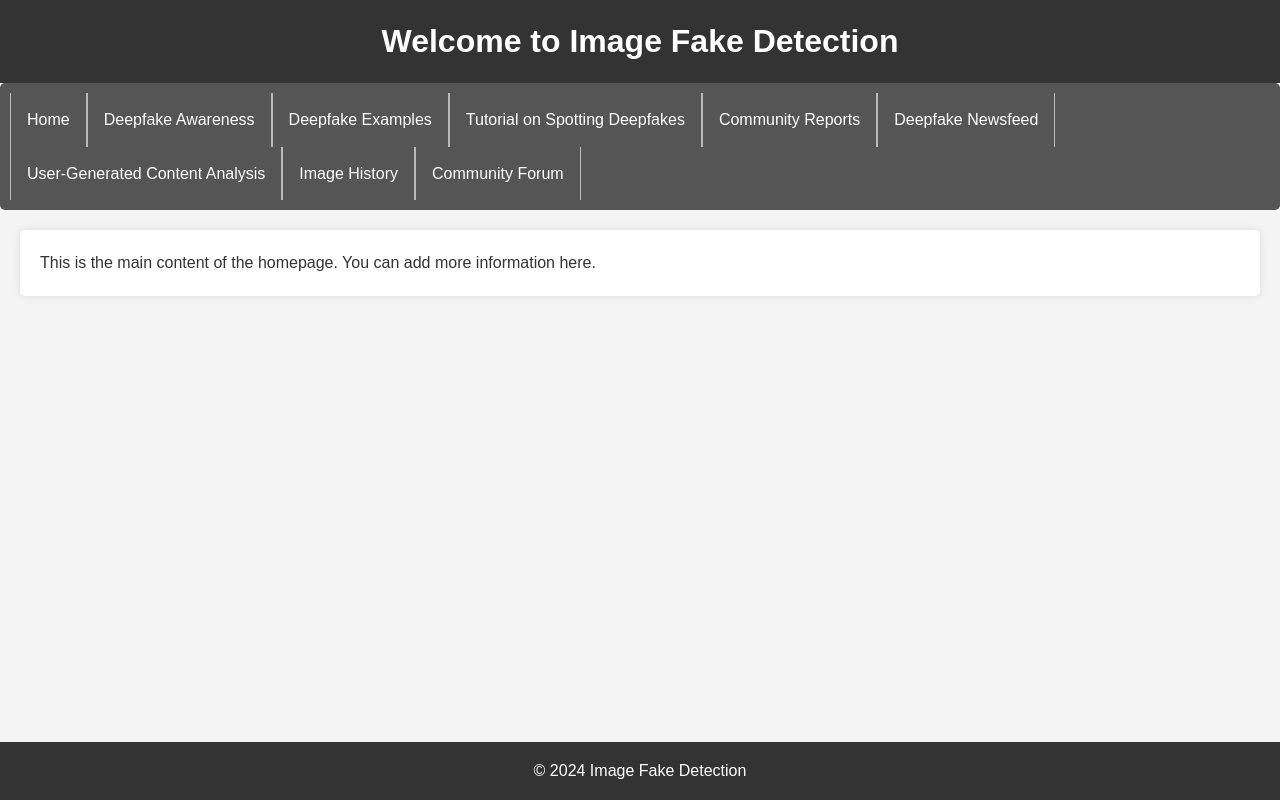
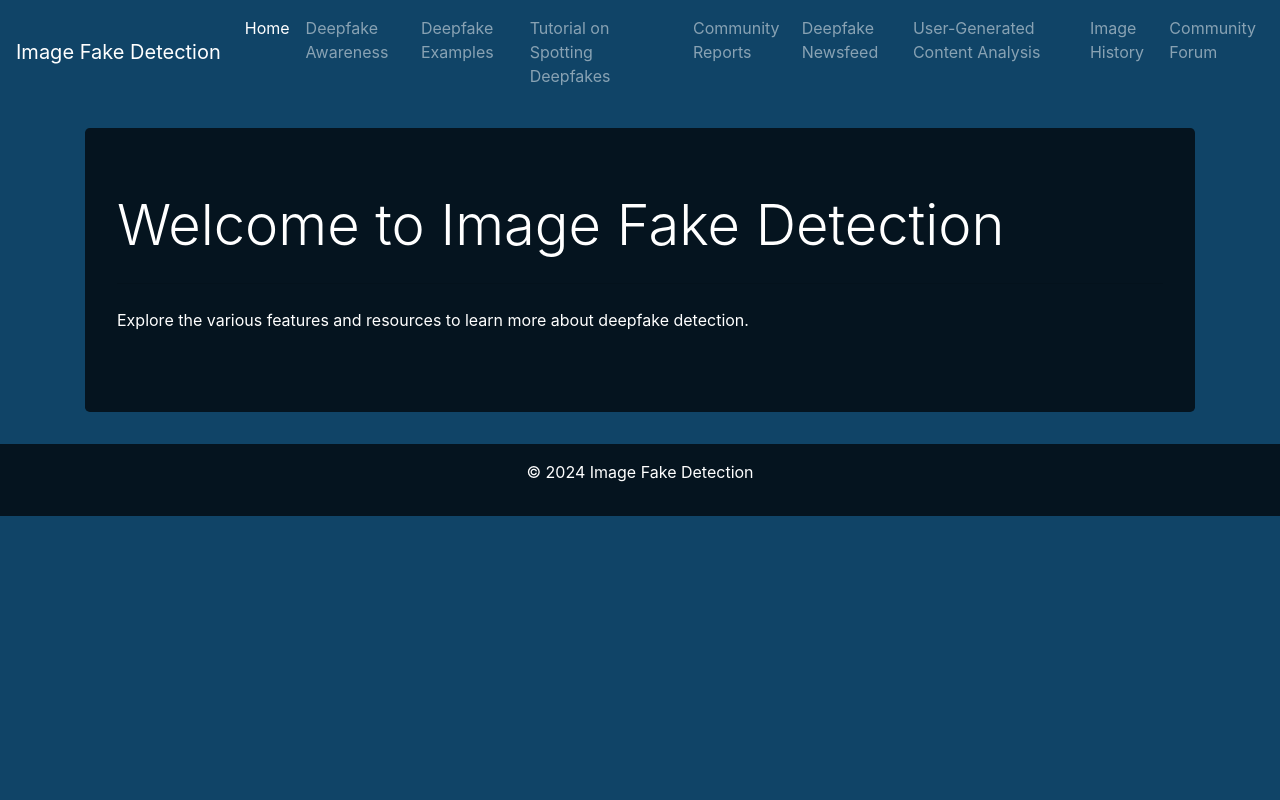
Before and after one commit to JasmineRahman/image_fake_detection, a Flask app: page / in a window 1280 px wide. Run offline with Flask 3, Linux system fonts and the light colour scheme; some libraries are stand-ins or nearby versions.

Commit message:
mage changes in index.html

```diff
--- a/app/templates/index.html
+++ b/app/templates/index.html
@@ -4,33 +4,93 @@
     <meta charset="UTF-8">
     <meta name="viewport" content="width=device-width, initial-scale=1.0">
     <title>Image Fake Detection</title>
-    <link rel="stylesheet" href="style.css">
+    <!-- Add Bootstrap CDN link for CSS -->
+    <link rel="stylesheet" href="https://stackpath.bootstrapcdn.com/bootstrap/4.5.2/css/bootstrap.min.css">
+    <!-- Link to your custom styles.css -->
+
+    <style>
+        /* Custom styles for full-page background color */
+        body {
+            background-color: #104467; /* Replace with your desired color */
+            height: 100vh;
+            margin: 0;
+            color: #fff; /* Adjust text color for better visibility */
+        }
+
+        .navbar {
+            background-color: transparent !important; /* Make the navbar transparent */
+        }
+
+        .jumbotron {
+            background-color: rgba(0, 0, 0, 0.7); /* Add a semi-transparent background to the jumbotron */
+            color: #fff; /* Text color for the jumbotron */
+        }
+
+        .footer {
+            background-color: rgba(0, 0, 0, 0.7); /* Add a semi-transparent background to the footer */
+            color: #fff; /* Text color for the footer */
+        }
+    </style>
 </head>
 <body>
-    <header>
-        <h1>Welcome to Image Fake Detection</h1>
-    </header>
 
-    <nav>
-        <ul>
-            <li><a href="/">Home</a></li>
-            <li><a href="/deepfake_awareness">Deepfake Awareness</a></li>
-            <li><a href="/deepfake_examples">Deepfake Examples</a></li>
-            <li><a href="/tutorial_on_spotting_deepfakes">Tutorial on Spotting Deepfakes</a></li>
-            <li><a href="/community_reports">Community Reports</a></li>
-            <li><a href="/newsfeed">Deepfake Newsfeed</a></li>
-            <li><a href="/user_generated_content_analysis">User-Generated Content Analysis</a></li>
-            <li><a href="/image_history">Image History</a></li>
-            <li><a href="/community_forum">Community Forum</a></li>
-        </ul>
+    <!-- Bootstrap Navigation Bar -->
+    <nav class="navbar navbar-expand-lg navbar-dark bg-dark">
+        <a class="navbar-brand" href="/">Image Fake Detection</a>
+        <button class="navbar-toggler" type="button" data-toggle="collapse" data-target="#navbarNav" aria-controls="navbarNav" aria-expanded="false" aria-label="Toggle navigation">
+            <span class="navbar-toggler-icon"></span>
+        </button>
+        <div class="collapse navbar-collapse" id="navbarNav">
+            <ul class="navbar-nav">
+                <li class="nav-item active">
+                    <a class="nav-link" href="/">Home</a>
+                </li>
+                <li class="nav-item">
+                    <a class="nav-link" href="/deepfake_awareness.html">Deepfake Awareness</a>
+                </li>
+                <li class="nav-item">
+                    <a class="nav-link" href="/deepfake_examples">Deepfake Examples</a>
+                </li>
+                <li class="nav-item">
+                    <a class="nav-link" href="/tutorial_on_spotting_deepfakes">Tutorial on Spotting Deepfakes</a>
+                </li>
+                <li class="nav-item">
+                    <a class="nav-link" href="/community_reports">Community Reports</a>
+                </li>
+                <li class="nav-item">
+                    <a class="nav-link" href="/newsfeed">Deepfake Newsfeed</a>
+                </li>
+                <li class="nav-item">
+                    <a class="nav-link" href="/user_generated_content_analysis">User-Generated Content Analysis</a>
+                </li>
+                <li class="nav-item">
+                    <a class="nav-link" href="/image_history">Image History</a>
+                </li>
+                <li class="nav-item">
+                    <a class="nav-link" href="/community_forum">Community Forum</a>
+                </li>
+            </ul>
+        </div>
     </nav>
 
-    <section id="main-content">
-        <p>This is the main content of the homepage. You can add more information here.</p>
+    <section id="main-content" class="container mt-4">
+        <!-- Bootstrap Jumbotron for a prominent message -->
+        <div class="jumbotron">
+            <h1 class="display-4">Welcome to Image Fake Detection</h1>
+            <hr class="my-4">
+            <p>Explore the various features and resources to learn more about deepfake detection.</p>
+        </div>
     </section>
 
-    <footer>
+    <!-- Bootstrap Footer -->
+    <footer class="footer text-center py-3">
         <p>&copy; 2024 Image Fake Detection</p>
     </footer>
+
+    <!-- Bootstrap JavaScript and jQuery (required for some components) -->
+    <script src="https://code.jquery.com/jquery-3.5.1.slim.min.js"></script>
+    <script src="https://cdn.jsdelivr.net/npm/@popperjs/core@2.10.1/dist/umd/popper.min.js"></script>
+    <script src="https://stackpath.bootstrapcdn.com/bootstrap/4.5.2/js/bootstrap.min.js"></script>
+
 </body>
 </html>
```
